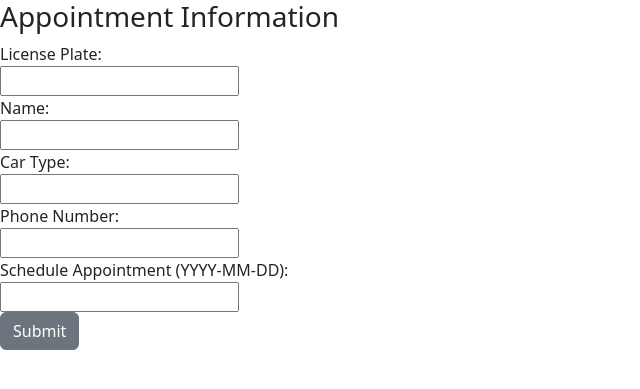
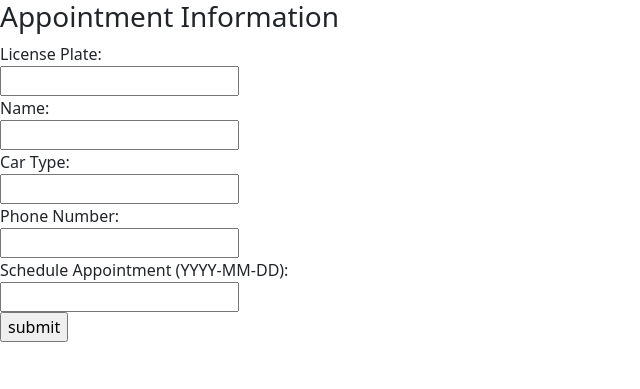
Before and after one commit to athicus/Flask_Project2, a Flask app: page /register in a window 1280 px wide. Shown: the top 389 px of the page, without its empty margins (0-640 px from the left). Run offline with Flask 3, Linux system fonts and the light colour scheme; some libraries are stand-ins or nearby versions.

Commit message:
Update register.htm

```diff
--- a/templates/register.htm
+++ b/templates/register.htm
@@ -25,7 +25,7 @@
          Schedule Appointment (YYYY-MM-DD):<br>
          <input type="text" name="bd" /></br>
 
-         <button type="submit" class="btn btn-secondary">Submit</button>
+         <input type = "submit" value = "submit" /><br>
       </form>
    </body>
 </html>
```
